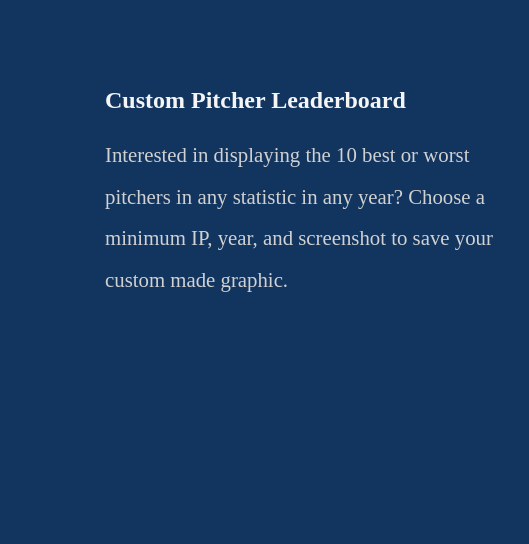
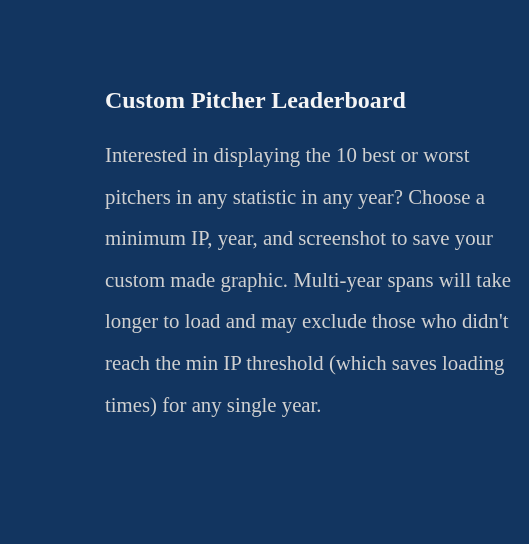
Before and after one commit to SoxSavant/website-for-apps, a plain HTML site: page pitching_apps.html in a window 1280 px wide. Shown: the part 1828-2372 px from the top of the page, 0-529 px from the left. Drawn offline with Linux system fonts and the light colour scheme; grey boxes are pictures that could not be loaded; a script that the page names is missing.

Commit message:
updated pitching leaderboard app desc

```diff
--- a/pitching_apps.html
+++ b/pitching_apps.html
@@ -78,7 +78,8 @@
             <section>
             <h1 class = "app-title"><a href = "https://pitcher-leaderboard.streamlit.app/" target = "_blank">Custom Pitcher Leaderboard</a></h1>
             <p class = "paragraph">Interested in displaying the 10 best or worst pitchers in any statistic in any year?
-                Choose a minimum IP, year, and screenshot to save your custom made graphic.
+                Choose a minimum IP, year, and screenshot to save your custom made graphic. Multi-year spans will take longer to load and may exclude
+                those who didn't reach the min IP threshold (which saves loading times) for any single year.
             </p>
             </section>
                 </div>
```
